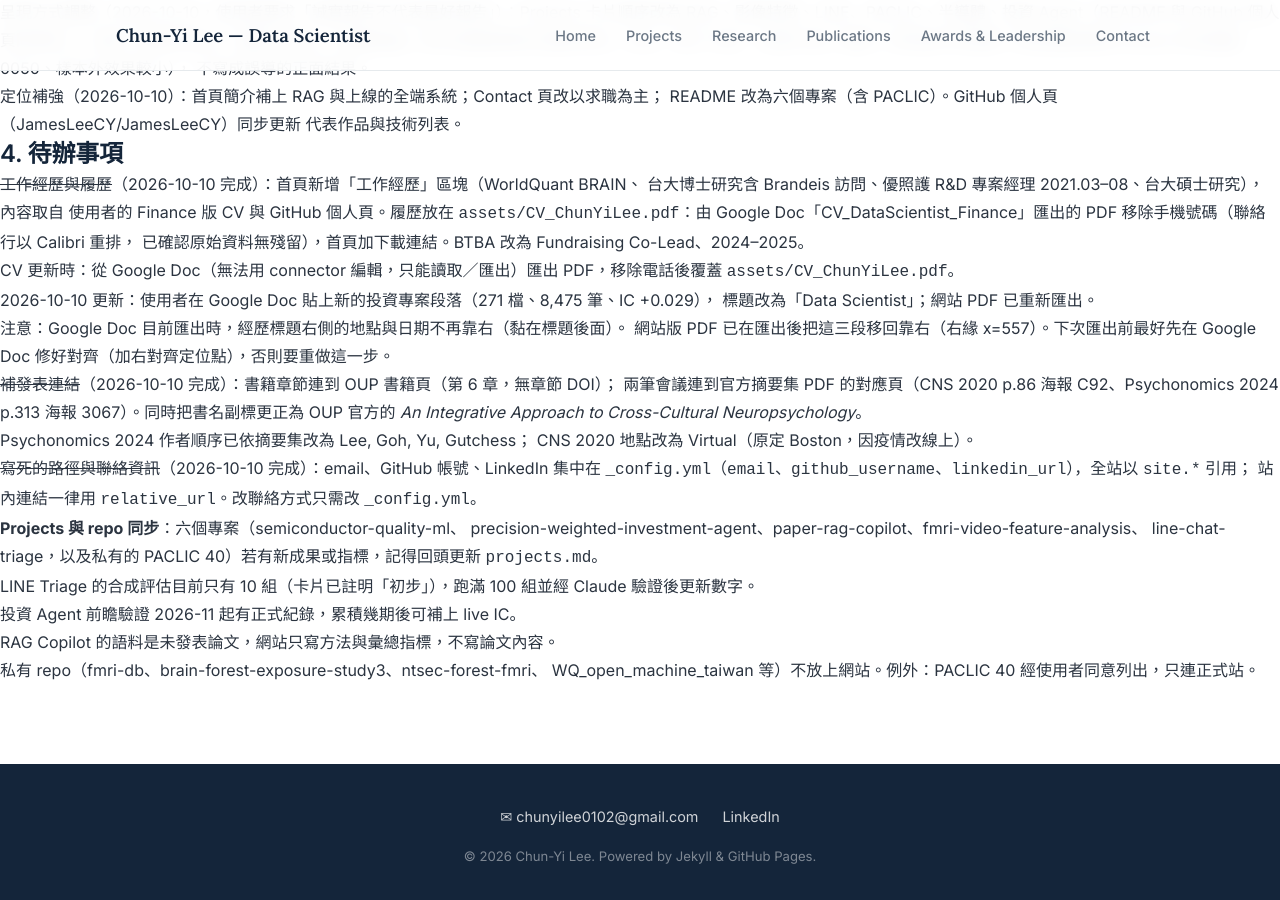
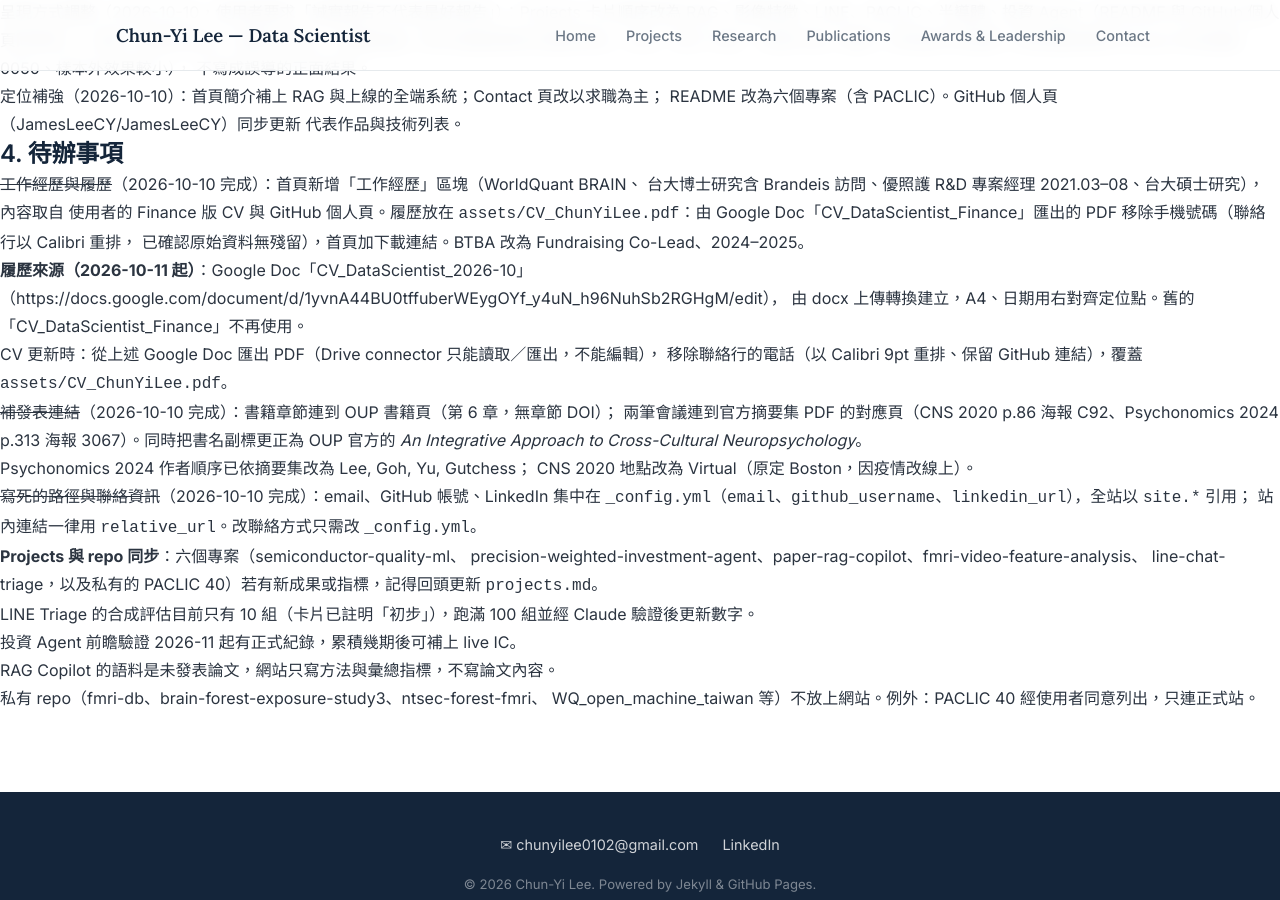
Before and after one commit to JamesLeeCY/JamesLeeCY.github.io, a Jekyll site: the page built from HANDOFF.md, in a window 1280 px wide and 900 px high, scrolled down 1712 px. Built offline with Jekyll 4.4.1, drawn with Linux system fonts in a browser that asks for light colours; our own code applies the rules of GitHub Pages for plain Markdown files.

Commit message:
CV PDF from the new CV doc (project order and wording match the site)
Co-Authored-By: Claude Opus 5.5 <noreply@anthropic.com>

```diff
--- a/HANDOFF.md
+++ b/HANDOFF.md
@@ -101,12 +101,11 @@ contact.md             聯絡方式
    使用者的 Finance 版 CV 與 GitHub 個人頁。履歷放在 `assets/CV_ChunYiLee.pdf`：由
    Google Doc「CV_DataScientist_Finance」匯出的 PDF 移除手機號碼（聯絡行以 Calibri 重排，
    已確認原始資料無殘留），首頁加下載連結。BTBA 改為 Fundraising Co-Lead、2024–2025。
-   - CV 更新時：從 Google Doc（無法用 connector 編輯，只能讀取／匯出）匯出 PDF，移除電話後覆蓋 `assets/CV_ChunYiLee.pdf`。
-   - 2026-10-10 更新：使用者在 Google Doc 貼上新的投資專案段落（271 檔、8,475 筆、IC +0.029），
-     標題改為「Data Scientist」；網站 PDF 已重新匯出。
-   - 注意：Google Doc 目前匯出時，經歷標題右側的地點與日期不再靠右（黏在標題後面）。
-     網站版 PDF 已在匯出後把這三段移回靠右（右緣 x=557）。下次匯出前最好先在 Google Doc
-     修好對齊（加右對齊定位點），否則要重做這一步。
+   - **履歷來源（2026-10-11 起）**：Google Doc「CV_DataScientist_2026-10」
+     （https://docs.google.com/document/d/1yvnA44BU0tffuberWEygOYf_y4uN_h96NuhSb2RGHgM/edit），
+     由 docx 上傳轉換建立，A4、日期用右對齊定位點。舊的「CV_DataScientist_Finance」不再使用。
+   - CV 更新時：從上述 Google Doc 匯出 PDF（Drive connector 只能讀取／匯出，不能編輯），
+     移除聯絡行的電話（以 Calibri 9pt 重排、保留 GitHub 連結），覆蓋 `assets/CV_ChunYiLee.pdf`。
 1. ~~補發表連結~~（2026-10-10 完成）：書籍章節連到 OUP 書籍頁（第 6 章，無章節 DOI）；
    兩筆會議連到官方摘要集 PDF 的對應頁（CNS 2020 p.86 海報 C92、Psychonomics 2024
    p.313 海報 3067）。同時把書名副標更正為 OUP 官方的
```
Also changed, not shown: 1 other file.
